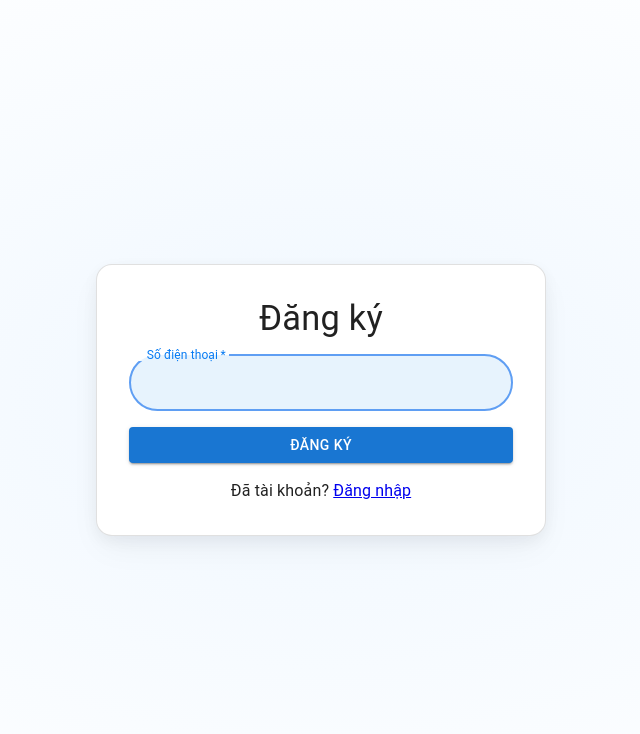
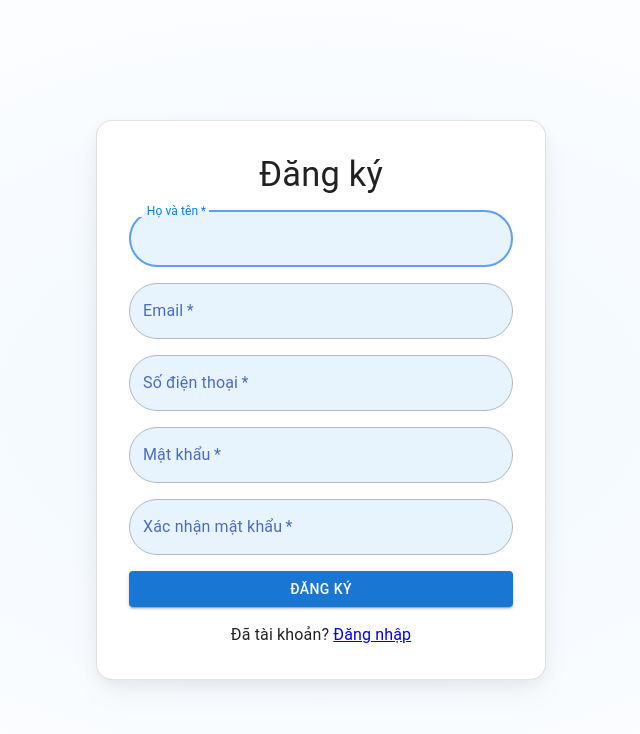
Before and after one commit to FPOLY-DoAn/Fe-Booking-Nimbus, a React app: page /register in a window 1280 px wide. Shown: the top 734 px of the page, without its empty margins (319-959 px from the left). Built offline with nearby package versions, Linux system fonts and the light colour scheme; the HTML template or start-up script is replaced by a standard one.

Commit message:
feat: login successfully

```diff
--- /dev/null
+++ b/src/components/AuthContainer.jsx
@@ -0,0 +1,28 @@
+import { styled } from "@mui/material";
+import Stack from '@mui/material/Stack';
+
+
+const AuthContainer = styled(Stack)(({ theme }) => ({
+  height: 'calc((1 - var(--template-frame-height, 0)) * 100dvh)',
+  minHeight: '100%',
+  padding: theme.spacing(2),
+  [theme.breakpoints.up('sm')]: {
+    padding: theme.spacing(4),
+  },
+  '&::before': {
+    content: '""',
+    display: 'block',
+    position: 'absolute',
+    zIndex: -1,
+    inset: 0,
+    backgroundImage:
+      'radial-gradient(ellipse at 50% 50%, hsl(210, 100%, 97%), hsl(0, 0%, 100%))',
+    backgroundRepeat: 'no-repeat',
+    ...theme.applyStyles('dark', {
+      backgroundImage:
+        'radial-gradient(at 50% 50%, hsla(210, 100%, 16%, 0.5), hsl(220, 30%, 5%))',
+    }),
+  },
+}));
+
+export default AuthContainer;
--- /dev/null
+++ b/src/components/Card.jsx
@@ -0,0 +1,23 @@
+import MuiCard from '@mui/material/Card';
+import { styled } from '@mui/material/styles';
+
+ const CardCostome = styled(MuiCard)(({ theme }) => ({
+  display: 'flex',
+  flexDirection: 'column',
+  alignSelf: 'center',
+  width: '100%',
+  padding: theme.spacing(4),
+  gap: theme.spacing(2),
+  margin: 'auto',
+  [theme.breakpoints.up('sm')]: {
+    maxWidth: '450px',
+  },
+  boxShadow:
+    'hsla(220, 30%, 5%, 0.05) 0px 5px 15px 0px, hsla(220, 25%, 10%, 0.05) 0px 15px 35px -5px',
+  ...theme.applyStyles('dark', {
+    boxShadow:
+      'hsla(220, 30%, 5%, 0.5) 0px 5px 15px 0px, hsla(220, 25%, 10%, 0.08) 0px 15px 35px -5px',
+  }),
+  borderRadius: 16,
+}));
+export default CardCostome;
--- a/src/components/ProtectedRoute.jsx
+++ b/src/components/ProtectedRoute.js
@@ -13,7 +13,7 @@ const ProtectedRoute = () => {
   //   return <Navigate to="/" replace />;
   // }
 
-  return <Outlet />;
+  // return <Outlet />;
 };
 
 export default ProtectedRoute;
--- a/src/components/index.js
+++ b/src/components/index.js
@@ -1,2 +1,4 @@
 export {default as HeaderHome} from './Header/HeaderHome';
 export {default as CustomeTextField} from './CustomeTextField';
+export {default as CardCostome} from './Card';
+export {default as AuthContainer} from './AuthContainer';
--- a/src/pages/Auth/Login.jsx
+++ b/src/pages/Auth/Login.jsx
@@ -1,119 +1,85 @@
-// import Box from '@mui/material/Box';
-// import  from '@mui/material/Button';
-import Checkbox from '@mui/material/Checkbox';
-import CssBaseline from '@mui/material/CssBaseline';
-import FormControlLabel from '@mui/material/FormControlLabel';
-import FormControl from '@mui/material/FormControl';
-import Typography from '@mui/material/Typography';
-import Stack from '@mui/material/Stack';
-import MuiCard from '@mui/material/Card';
-import { styled } from '@mui/material/styles';
-import { useState } from 'react';
-import { Link } from 'react-router';
-import { CustomeTextField } from '../../components';
-import { Avatar, Box, Button } from '@mui/material';
+import { useState } from 'react'
+import { Link, useNavigate } from 'react-router'
+import Checkbox from '@mui/material/Checkbox'
+import CssBaseline from '@mui/material/CssBaseline'
+import FormControlLabel from '@mui/material/FormControlLabel'
+import FormControl from '@mui/material/FormControl'
+import Typography from '@mui/material/Typography'
+import { AuthContainer, CardCostome, CustomeTextField } from '../../components'
+import { Box, Button } from '@mui/material'
+import { loginService } from '../../services/LoginService'
 
-const Card = styled(MuiCard)(({ theme }) => ({
-  display: 'flex',
-  flexDirection: 'column',
-  alignSelf: 'center',
-  width: '100%',
-  padding: theme.spacing(4),
-  gap: theme.spacing(2),
-  margin: 'auto',
-  [theme.breakpoints.up('sm')]: {
-    maxWidth: '450px',
-  },
-  boxShadow:
-    'hsla(220, 30%, 5%, 0.05) 0px 5px 15px 0px, hsla(220, 25%, 10%, 0.05) 0px 15px 35px -5px',
-  ...theme.applyStyles('dark', {
-    boxShadow:
-      'hsla(220, 30%, 5%, 0.5) 0px 5px 15px 0px, hsla(220, 25%, 10%, 0.08) 0px 15px 35px -5px',
-  }),
-  borderRadius: 16,
-}));
+const Login = () => {
+  const navigate = useNavigate()
+  const [emailError, setemailError] = useState(false)
+  const [emailErrorMessage, setemailErrorMessage] = useState('')
+  const [passwordError, setPasswordError] = useState(false)
+  const [passwordErrorMessage, setPasswordErrorMessage] = useState('')
+  const [loading, setLoading] = useState(false)
 
-const LoginContainer = styled(Stack)(({ theme }) => ({
-  height: 'calc((1 - var(--template-frame-height, 0)) * 100dvh)',
-  minHeight: '100%',
-  padding: theme.spacing(2),
-  [theme.breakpoints.up('sm')]: {
-    padding: theme.spacing(4),
-  },
-  '&::before': {
-    content: '""',
-    display: 'block',
-    position: 'absolute',
-    zIndex: -1,
-    inset: 0,
-    backgroundImage:
-      'radial-gradient(ellipse at 50% 50%, hsl(210, 100%, 97%), hsl(0, 0%, 100%))',
-    backgroundRepeat: 'no-repeat',
-    ...theme.applyStyles('dark', {
-      backgroundImage:
-        'radial-gradient(at 50% 50%, hsla(210, 100%, 16%, 0.5), hsl(220, 30%, 5%))',
-    }),
-  },
-}));
+  const handleSubmit = async (event) => {
+    event.preventDefault()
+    if (emailError || passwordError) {
+      return
+    }
 
-const Login= () => {
-  const [phoneNumberError, setphoneNumberError] = useState(false);
-  const [phoneNumberErrorMessage, setphoneNumberErrorMessage] = useState('');
-  const [passwordError, setPasswordError] = useState(false);
-  const [passwordErrorMessage, setPasswordErrorMessage] = useState('');
+    const data = new FormData(event.currentTarget)
+    const email = data.get('email')
+    const password = data.get('password')
 
-  const handleClickOpen = () => {
-    setOpen(true);
-  };
+    if (!validateInputs()) {
+      return
+    }
 
-  const handleSubmit = (event) => {
-    if (phoneNumberError || passwordError) {
-      event.preventDefault();
-      return;
+    try {
+      setLoading(true)
+      const response = await loginService.login(email, password)
+      // Lưu token vào localStorage hoặc state management system
+      localStorage.setItem('token', response)
+      // Redirect to home page or dashboard based on user role
+      navigate('/')
+      alert('Đăng nhập thành công!')
+    } catch (error) {
+      console.error('Login error:', error)
+      // Hiển thị thông báo lỗi cho người dùng
+      alert(error.message || 'Đăng nhập thất bại. Vui lòng thử lại.')
+    } finally {
+      setLoading(false)
     }
-    const data = new FormData(event.currentTarget);
-    console.log({
-      phoneNumber: data.get('phoneNumber'),
-      password: data.get('password'),
-    });
-  };
+  }
 
   const validateInputs = () => {
-    const phoneNumber = document.getElementById('phoneNumber');
-    const password = document.getElementById('password');
+    const email = document.getElementById('email')
+    const password = document.getElementById('password')
 
-    let isValid = true;
+    let isValid = true
 
-    if (
-      !phoneNumber.value ||
-      !/^(03|05|07|08|09)\d{8}$/.test(phoneNumber.value)
-    ) {
-      setphoneNumberError(true);
-      setphoneNumberErrorMessage('Vui lòng nhập số điện thoại hợp lệ.');
-      isValid = false;
+    if (!email.value || !/^[\w-.]+@([\w-]+\.)+[\w-]{2,4}$/.test(email.value)) {
+      setemailError(true)
+      setemailErrorMessage('Vui lòng nhập email hợp lệ.')
+      isValid = false
     } else {
-      setphoneNumberError(false);
-      setphoneNumberErrorMessage('');
+      setemailError(false)
+      setemailErrorMessage('')
     }
 
-    if (!password.value || password.value.length < 6) {
-      setPasswordError(true);
-      setPasswordErrorMessage('Password must be at least 6 characters long.');
-      isValid = false;
+    if (!password.value || password.value.length < 3) {
+      setPasswordError(true)
+      setPasswordErrorMessage('Password must be at least 3 characters long.')
+      isValid = false
     } else {
-      setPasswordError(false);
-      setPasswordErrorMessage('');
+      setPasswordError(false)
+      setPasswordErrorMessage('')
     }
 
-    return isValid;
-  };
+    return isValid
+  }
 
   return (
     <>
       <CssBaseline enableColorScheme />
-      <LoginContainer direction="column" justifyContent="space-between">
-        <Card variant="outlined">
-          <Avatar src='https://avatars.githubusercontent.com/u/148553676?v=4'/>
+      <AuthContainer direction="column" justifyContent="space-between">
+        <CardCostome variant="outlined">
           <Typography
             component="h1"
             variant="h4"
@@ -138,18 +104,18 @@ const Login= () => {
           >
             <FormControl>
               <CustomeTextField
-                error={phoneNumberError}
-                helperText={phoneNumberErrorMessage}
-                id="phoneNumber"
+                error={emailError}
+                helperText={emailErrorMessage}
+                id="email"
                 type="text"
-                name="phoneNumber"
-                label="Số điện thoại"
-                autoComplete="phoneNumber"
+                name="email"
+                label="Email"
+                autoComplete="email"
                 autoFocus
                 required
                 fullWidth
                 variant="outlined"
-                color={phoneNumberError ? 'error' : 'primary'}
+                color={emailError ? 'error' : 'primary'}
               />
             </FormControl>
             <FormControl>
@@ -175,14 +141,14 @@ const Login= () => {
               type="submit"
               fullWidth
               variant="contained"
-              onClick={validateInputs}
+              disabled={loading}
             >
-              Đăng nhập
+              {loading ? 'Đang đăng nhập...' : 'Đăng nhập'}
             </Button>
             <Link
               component="button"
               type="button"
-              onClick={handleClickOpen}
+              // onClick={handleClickOpen}
               variant="body2"
               sx={{ alignSelf: 'center' }}
             >
@@ -195,9 +161,9 @@ const Login= () => {
               Tạo tài khoản
             </Link>
           </Typography>
-        </Card>
-      </LoginContainer>
+        </CardCostome>
+      </AuthContainer>
     </>
-  );
+  )
 }
-export default Login;
+export default Login
--- a/src/pages/Auth/Register.jsx
+++ b/src/pages/Auth/Register.jsx
@@ -1,96 +1,46 @@
+import { useState } from 'react';
+import { Link } from 'react-router';
 import Box from '@mui/material/Box';
 import Button from '@mui/material/Button';
-import Checkbox from '@mui/material/Checkbox';
 import CssBaseline from '@mui/material/CssBaseline';
-import FormControlLabel from '@mui/material/FormControlLabel';
 import FormControl from '@mui/material/FormControl';
 import Typography from '@mui/material/Typography';
-import Stack from '@mui/material/Stack';
-import MuiCard from '@mui/material/Card';
-import { styled } from '@mui/material/styles';
-import { useState } from 'react';
-import { Link } from 'react-router';
-import { CustomeTextField } from '../../components';
-
-const Card = styled(MuiCard)(({ theme }) => ({
-  display: 'flex',
-  flexDirection: 'column',
-  alignSelf: 'center',
-  width: '100%',
-  padding: theme.spacing(4),
-  gap: theme.spacing(2),
-  margin: 'auto',
-  [theme.breakpoints.up('sm')]: {
-    maxWidth: '450px',
-  },
-  boxShadow:
-    'hsla(220, 30%, 5%, 0.05) 0px 5px 15px 0px, hsla(220, 25%, 10%, 0.05) 0px 15px 35px -5px',
-  ...theme.applyStyles('dark', {
-    boxShadow:
-      'hsla(220, 30%, 5%, 0.5) 0px 5px 15px 0px, hsla(220, 25%, 10%, 0.08) 0px 15px 35px -5px',
-  }),
-  borderRadius: 16,
-}));
+import { AuthContainer, CardCostome, CustomeTextField } from '../../components';
 
 
-const RegisterContainer = styled(Stack)(({ theme }) => ({
-  height: 'calc((1 - var(--template-frame-height, 0)) * 100dvh)',
-  minHeight: '100%',
-  padding: theme.spacing(2),
-  [theme.breakpoints.up('sm')]: {
-    padding: theme.spacing(4),
-  },
-  '&::before': {
-    content: '""',
-    display: 'block',
-    position: 'absolute',
-    zIndex: -1,
-    inset: 0,
-    backgroundImage:
-      'radial-gradient(ellipse at 50% 50%, hsl(210, 100%, 97%), hsl(0, 0%, 100%))',
-    backgroundRepeat: 'no-repeat',
-    ...theme.applyStyles('dark', {
-      backgroundImage:
-        'radial-gradient(at 50% 50%, hsla(210, 100%, 16%, 0.5), hsl(220, 30%, 5%))',
-    }),
-  },
-}));
 
 const Register = () => {
-  const [phoneNumberError, setphoneNumberError] = useState(false);
-  const [phoneNumberErrorMessage, setphoneNumberErrorMessage] = useState('');
+  const [emailError, setemailError] = useState(false);
+  const [emailErrorMessage, setemailErrorMessage] = useState('');
 
   const handleClickOpen = () => {
     setOpen(true);
   };
 
   const handleSubmit = (event) => {
-    if (phoneNumberError) {
+    if (emailError) {
       event.preventDefault();
       return;
     }
     const data = new FormData(event.currentTarget);
     console.log({
-      phoneNumber: data.get('phoneNumber'),
+      email: data.get('email'),
       password: data.get('password'),
     });
   };
 
   const validateInputs = () => {
-    const phoneNumber = document.getElementById('phoneNumber');
+    const email = document.getElementById('email');
 
     let isValid = true;
 
-    if (
-      !phoneNumber.value ||
-      !/^(03|05|07|08|09)\d{8}$/.test(phoneNumber.value)
-    ) {
-      setphoneNumberError(true);
-      setphoneNumberErrorMessage('Vui lòng nhập số điện thoại hợp lệ.');
+     if (!email.value || !/^[\w-.]+@([\w-]+\.)+[\w-]{2,4}$/.test(email.value)) {
+      setemailError(true);
+      setemailErrorMessage('Vui lòng nhập số điện thoại hợp lệ.');
       isValid = false;
     } else {
-      setphoneNumberError(false);
-      setphoneNumberErrorMessage('');
+      setemailError(false);
+      setemailErrorMessage('');
     }
 
     return isValid;
@@ -99,8 +49,8 @@ const Register = () => {
   return (
     <>
       <CssBaseline enableColorScheme />
-      <RegisterContainer direction="column" justifyContent="space-between">
-        <Card variant="outlined">
+      <AuthContainer direction="column" justifyContent="space-between">
+        <CardCostome variant="outlined">
           <Typography
             component="h1"
             variant="h4"
@@ -125,20 +75,80 @@ const Register = () => {
           >
             <FormControl>
               <CustomeTextField
-                error={phoneNumberError}
-                helperText={phoneNumberErrorMessage}
-                id="phoneNumber"
+                error={emailError}
+                helperText={emailErrorMessage}
+                id="fullName"
                 type="text"
-                name="phoneNumber"
-                label="Số điện thoại"
-                autoComplete="phoneNumber"
+                name="fullName"
+                label="Họ và tên"
+                autoComplete="fullName"
                 autoFocus
                 required
                 fullWidth
                 variant="outlined"
-                color={phoneNumberError ? 'error' : 'primary'}
+                color={emailError ? 'error' : 'primary'}
               />
             </FormControl>
+            <FormControl>
+              <CustomeTextField
+                error={emailError}
+                helperText={emailErrorMessage}
+                id="email"
+                type="text"
+                name="email"
+                label="Email"
+                autoComplete="email"
+                required
+                fullWidth
+                variant="outlined"
+                color={emailError ? 'error' : 'primary'}
+              />
+            </FormControl><FormControl>
+              <CustomeTextField
+                error={emailError}
+                helperText={emailErrorMessage}
+                id="sdt"
+                type="text"
+                name="sdt"
+                label="Số điện thoại"
+                autoComplete="sdt"
+                required
+                fullWidth
+                variant="outlined"
+                color={emailError ? 'error' : 'primary'}
+              />
+            </FormControl>
+            <FormControl>
+              <CustomeTextField
+                error={emailError}
+                helperText={emailErrorMessage}
+                id="password"
+                name="password"
+                label="Mật khẩu"
+                type="password"
+                autoComplete="current-password"
+                required
+                fullWidth
+                variant="outlined"
+                color={emailError ? 'error' : 'primary'}
+              />
+            </FormControl>
+             <FormControl>
+              <CustomeTextField
+                error={emailError}
+                helperText={emailErrorMessage}
+                name="passwordconfirm"
+                label="Xác nhận mật khẩu"
+                type="password"
+                id="passwordconfirm"
+                autoComplete="current-password"
+                required
+                fullWidth
+                variant="outlined"
+                color={emailError ? 'error' : 'primary'}
+              />
+            </FormControl>
+
             <Button
               type="submit"
               fullWidth
@@ -156,8 +166,8 @@ const Register = () => {
               </Link>
             </Typography>
           </Box>
-        </Card>
-      </RegisterContainer>
+        </CardCostome>
+      </AuthContainer>
     </>
   );
 }
--- /dev/null
+++ b/src/services/LoginService.js
@@ -0,0 +1,20 @@
+import axios from 'axios'
+
+const BASE_URL = 'http://localhost:2615'
+
+export const loginService = {
+  login: async (email, matKhau) => {
+    try {
+      const response = await axios.post(`${BASE_URL}/auth/login`, {
+        email,
+        matKhau,
+      })
+      console.log('Login response:', response.data)
+      return response.data
+    } catch (error) {
+      throw error.response?.data || error.message
+    }
+  },
+}
+
+export default loginService
--- a/src/utils/setting.js
+++ b/src/utils/setting.js
@@ -1,6 +1,7 @@
 import axios from 'axios'
 
-// const DOMAIN = 'https://movieapi.cyberlearn.vn/api'
+
+// const baseURL = 'http://localhost:2615'
 const ACESS_TOKEN = 'access_token'
 
 const commonSettings = {
@@ -114,7 +115,7 @@ const commonSettings = {
 };
 
 const httpClient = axios.create({
-    baseURL: DOMAIN,
+    baseURL: baseURL,
     timeout: 3000
 })
 
@@ -151,6 +152,7 @@ httpClient.interceptors.response.use((response) => {
 });
 
 export {
+    baseURL,
     ACESS_TOKEN,
     commonSettings,
     httpClient
```
Also changed, not shown: src/services/homeService.js (deleted).
